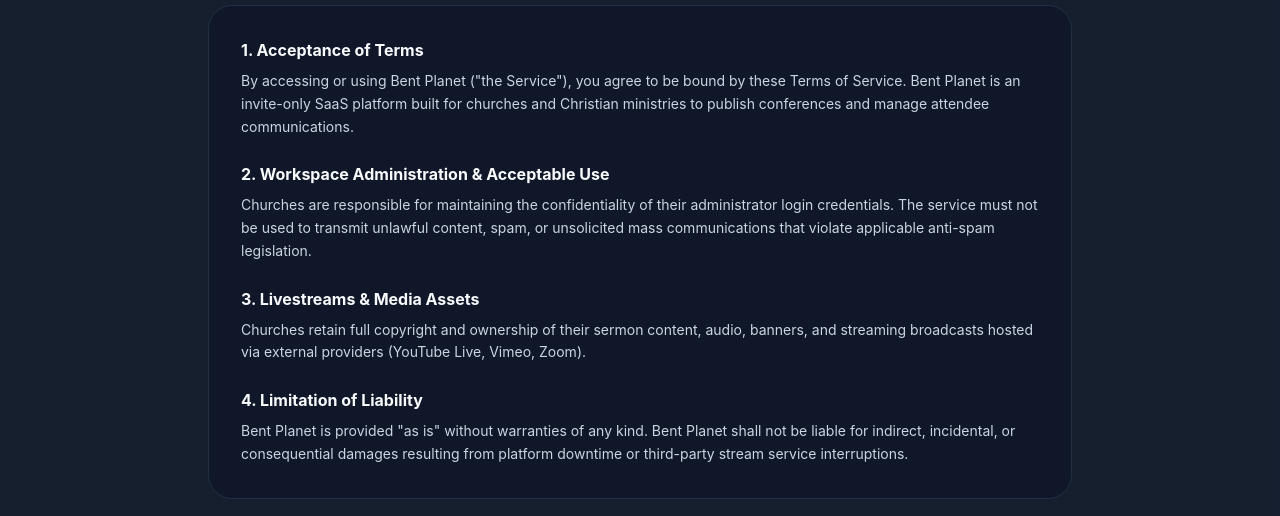
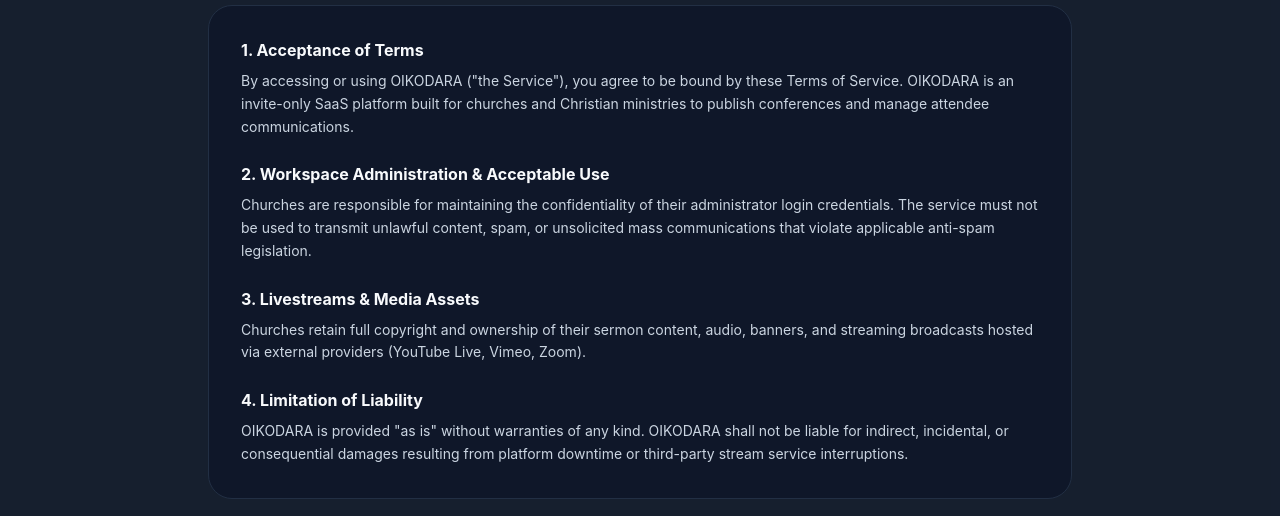
Before and after one commit to gideonayanwale/bent-planet, a Next.js app: page /terms in a window 1280 px wide. Shown: the part 200-716 px from the top of the page. Built offline with nearby package versions, Linux system fonts and the light colour scheme; no server answers.

Commit message:
Align product documentation and policy copy with OIKODARA

```diff
--- a/src/app/terms/page.tsx
+++ b/src/app/terms/page.tsx
@@ -6,7 +6,7 @@ import { PublicFooter } from "@/components/public-footer";
 export const metadata: Metadata = {
   title: "Terms of Service",
   description:
-    "Terms and conditions governing church workspace usage and conference hosting on Bent Planet.",
+    "Terms and conditions governing church workspace usage and conference hosting on OIKODARA.",
 };
 
 export default function TermsOfServicePage() {
@@ -35,7 +35,7 @@ export default function TermsOfServicePage() {
           <section className="space-y-2">
             <h2 className="text-base font-bold text-slate-900">1. Acceptance of Terms</h2>
             <p className="text-slate-600">
-              By accessing or using Bent Planet (&quot;the Service&quot;), you agree to be bound by these Terms of Service. Bent Planet is an invite-only SaaS platform built for churches and Christian ministries to publish conferences and manage attendee communications.
+              By accessing or using OIKODARA (&quot;the Service&quot;), you agree to be bound by these Terms of Service. OIKODARA is an invite-only SaaS platform built for churches and Christian ministries to publish conferences and manage attendee communications.
             </p>
           </section>
 
@@ -56,7 +56,7 @@ export default function TermsOfServicePage() {
           <section className="space-y-2">
             <h2 className="text-base font-bold text-slate-900">4. Limitation of Liability</h2>
             <p className="text-slate-600">
-              Bent Planet is provided &quot;as is&quot; without warranties of any kind. Bent Planet shall not be liable for indirect, incidental, or consequential damages resulting from platform downtime or third-party stream service interruptions.
+              OIKODARA is provided &quot;as is&quot; without warranties of any kind. OIKODARA shall not be liable for indirect, incidental, or consequential damages resulting from platform downtime or third-party stream service interruptions.
             </p>
           </section>
         </div>
```
